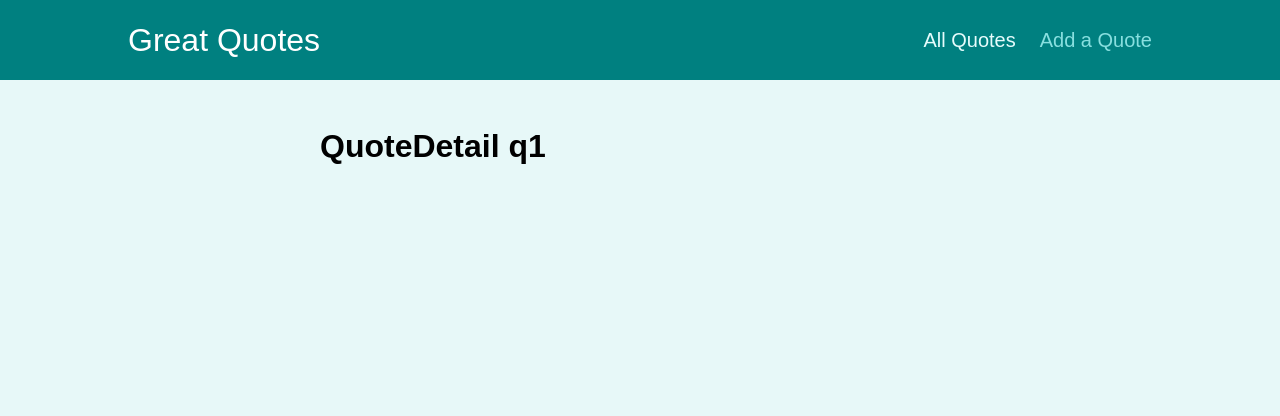
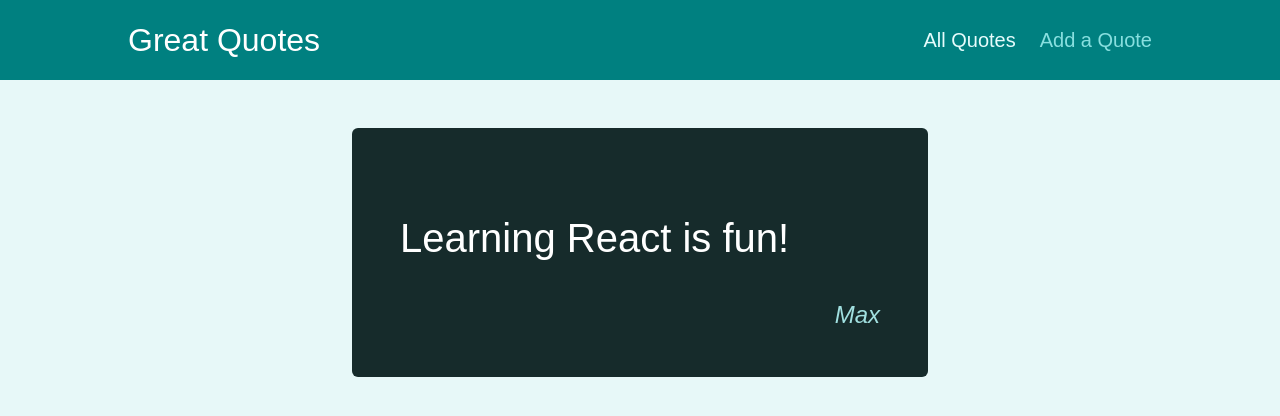
Before and after one commit to windsuzu/react-router-demo, a React (Create React App) app: page /quotes/q1 in a window 1280 px wide. Shown: the top 416 px of the page. Built offline with nearby package versions, Linux system fonts and the light colour scheme.

Commit message:
add quote item detail routing

```diff
--- a/src/components/quotes/QuoteItem.js
+++ b/src/components/quotes/QuoteItem.js
@@ -1,3 +1,4 @@
+import { Link } from "react-router-dom";
 import styled from "styled-components";
 
 const Item = styled.li`
@@ -45,7 +46,9 @@ const QuoteItem = (props) => {
                 </Blockquote>
                 <FigCaption>{props.author}</FigCaption>
             </Figure>
-            <a className="btn">View Fullscreen</a>
+            <Link to={props.id} className="btn">
+                View Fullscreen
+            </Link>
         </Item>
     );
 };
--- a/src/components/quotes/QuoteList.js
+++ b/src/components/quotes/QuoteList.js
@@ -3,7 +3,7 @@ import styled from "styled-components";
 
 import QuoteItem from "./QuoteItem";
 
-const StyledList = styled.ul`
+const List = styled.ul`
     list-style: none;
     margin: 0;
     padding: 0;
@@ -12,7 +12,7 @@ const StyledList = styled.ul`
 const QuoteList = (props) => {
     return (
         <>
-            <StyledList>
+            <List>
                 {props.quotes.map((quote) => (
                     <QuoteItem
                         key={quote.id}
@@ -21,7 +21,7 @@ const QuoteList = (props) => {
                         text={quote.text}
                     />
                 ))}
-            </StyledList>
+            </List>
         </>
     );
 };
--- a/src/pages/QuoteDetail.js
+++ b/src/pages/QuoteDetail.js
@@ -1,11 +1,21 @@
 import React from "react";
 import { Outlet, useParams } from "react-router-dom";
+import HighlightedQuote from "../components/quotes/HighlightedQuote";
+
+const DUMMY_QUOTES = [
+    { id: "q1", author: "Max", text: "Learning React is fun!" },
+    { id: "q2", author: "Maximilian", text: "Learning React is great!" },
+];
 
 const QuoteDetail = () => {
     const params = useParams();
+    const quote = DUMMY_QUOTES.find((quote) => quote.id === params.quoteId);
+
+    if (!quote) return <HighlightedQuote text="No Quote Found!" author="" />;
+
     return (
         <>
-            <h1>QuoteDetail {params.quoteId}</h1>
+            <HighlightedQuote text={quote.text} author={quote.author} />
             <Outlet />
         </>
     );
```
